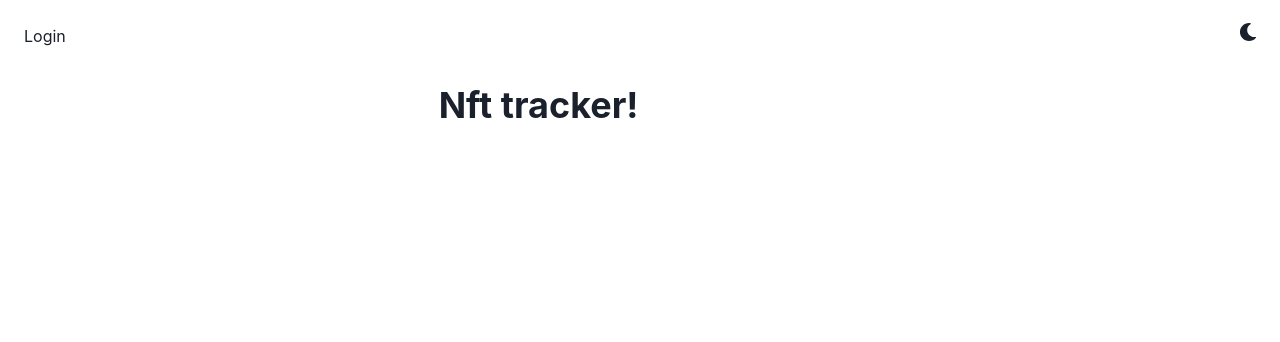
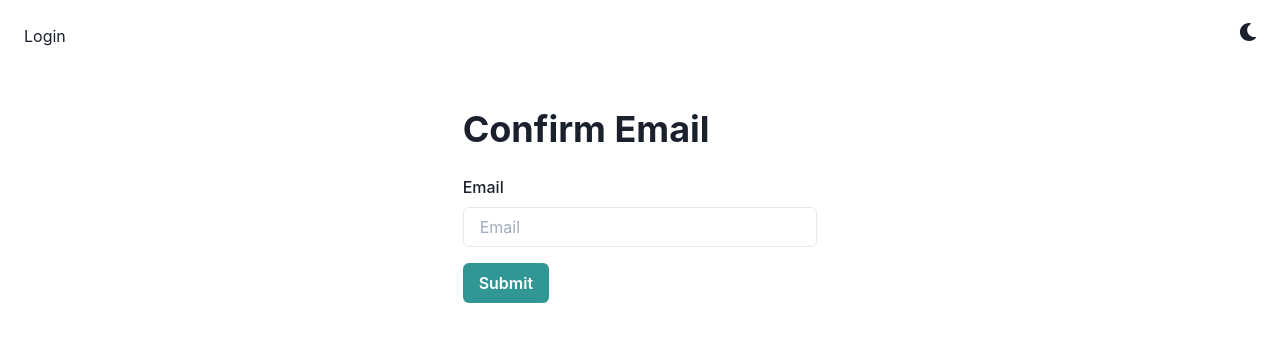
Before and after one commit to JanHuntersi/NFT-Tracker, a React (Create React App) app in the folder frontend/: page /confirm in a window 1280 px wide. Shown: the top 342 px of the page. Built offline with nearby package versions, Linux system fonts and the light colour scheme; no server answers.

Commit message:
Confirm form
-Added confirm form.js
-Changed alert when user first enters email
-added "/" route

```diff
--- a/frontend/src/App.js
+++ b/frontend/src/App.js
@@ -2,6 +2,7 @@ import Layout from "./components/layout/Layout";
 import { BrowserRouter as Router, Routes, Route } from "react-router-dom";
 import LoginForm from "./components/auth/LoginForm";
 import Custom from "./components/layout/Custom";
+import ConfirmForm from "./components/auth/ConfirmForm";
 function App() {
 	return (
 		<Router>
@@ -18,11 +19,18 @@ function App() {
 					path="/confirm"
 					element={
 						<Layout>
-							<Custom />
+							<ConfirmForm />
 						</Layout>
 					}
 				></Route>
+        		<Route
+					path="/"
+					element={
+						<Layout>
 
+						</Layout>
+					}
+				></Route>
 			</Routes>
 		</Router>
 	);
--- /dev/null
+++ b/frontend/src/components/auth/ConfirmForm.js
@@ -0,0 +1,83 @@
+import { useForm } from "react-hook-form";
+import {
+	Heading,
+	GridItem,
+	Alert,
+	AlertIcon,
+	FormLabel,
+	FormControl,
+	Input,
+	Button,
+} from "@chakra-ui/react";
+import { useAuth } from "../../hooks/useAuth";
+import { useNavigate, useLocation } from "react-router-dom";
+
+export default function ConfirmForm() {
+
+    const {
+		handleSubmit,
+		register,
+		formState: { errors },
+		setError,
+		formState,
+	} = useForm(); //Object destructuring
+
+
+	const { signInWithEmailLink } = useAuth();
+
+	const navigate = useNavigate();
+	const location = useLocation();
+
+	const onSubmit = async (data) => {
+		console.log("v submit funkciji smo!");
+		console.log(data.email);
+		try {
+			await signInWithEmailLink(data.email, location.search);
+			navigate("/");    //readirects user to another webpage
+		} catch (error) {
+			console.log(error);
+			setError("email", {
+				type: "manual",
+				message: error.message,
+			});
+		}
+		console.log("poslali smo!");
+	};
+
+	return (
+		<GridItem
+			colStart={[1, null, null, 2, null, null]}
+			colSpan={(3, null, null, 1, null, null)}
+			p={6}
+		>
+			<Heading as="h1" mb={6}>
+				Confirm Email
+			</Heading>
+			{errors.email && (
+				<Alert status="error" variant="subtle" mt={6} mb={6}>
+					<AlertIcon />
+					{errors.email.message}
+				</Alert>
+			)}
+
+			<form onSubmit={handleSubmit(onSubmit)}>
+				<FormControl>
+					<FormLabel htmlFor="email">Email</FormLabel>
+					<Input
+						name="email"
+						placeholder="Email"
+						{...register("email", { required: true })}
+					/>
+					<Button
+						mt={4}
+						colorScheme={"teal"}
+						isLoading={formState.isSubmitting}
+						type="submit"
+					>
+						Submit
+					</Button>
+				</FormControl>
+			</form>
+		</GridItem>
+	);
+}
--- a/frontend/src/components/auth/LoginForm.js
+++ b/frontend/src/components/auth/LoginForm.js
@@ -37,9 +37,7 @@ await sendSignInLinkToEmail(data.email);
 )}
 {formState.isSubmitSuccessful &&(
     <Alert status='success' variant='subtle' mt={6} mb={6}>
-    <AlertIcon />
-    Sign in was succesfull
-</Alert>
+    <AlertIcon />Check your email to complete registration! </Alert>
 )}
 <form onSubmit={handleSubmit(onSubmit)}>
     <FormControl>
```
